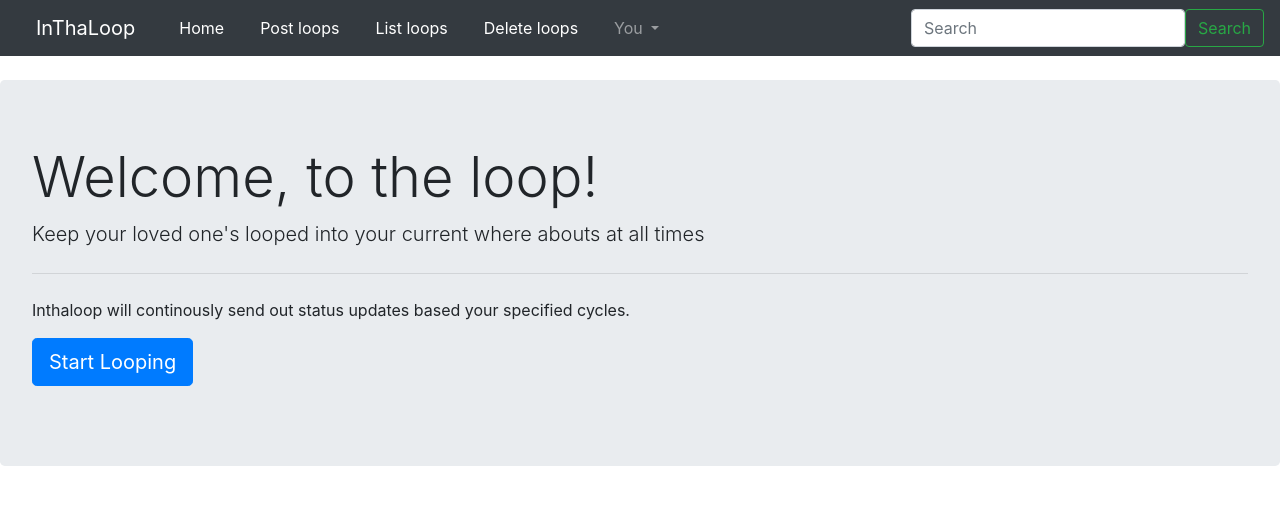
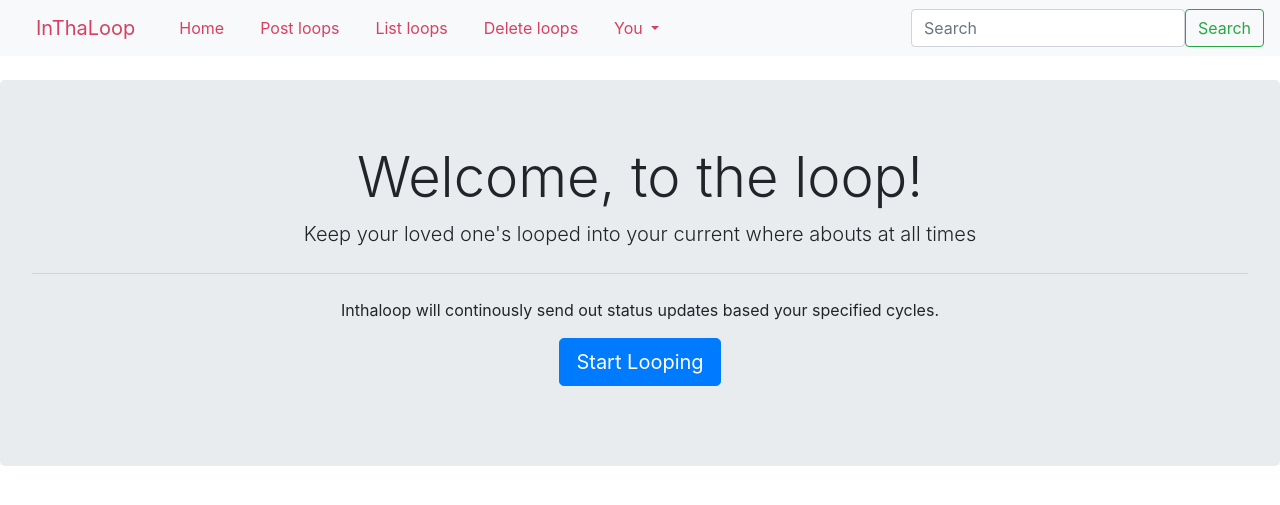
Before and after one commit to Balunywa/onetaacsthree, a Flask app: page / in a window 1280 px wide. Shown: the top 505 px of the page. Run offline with Flask 2, Linux system fonts and the light colour scheme; some libraries are stand-ins or nearby versions.

Commit message:
updates text center with jumbotron

```diff
--- a/templates/base.html
+++ b/templates/base.html
@@ -51,7 +51,7 @@
 
 <body>
 
-  <nav class="navbar navbar-expand-lg navbar navbar-dark bg-dark">
+  <nav class="navbar navbar-expand-lg bg-light">
     <a class="navbar-brand" href="#">InThaLoop</a>
     <button class="navbar-toggler" type="button" data-toggle="collapse" data-target="#navbarNavDropdown" aria-controls="navbarNavDropdown" aria-expanded="false" aria-label="Toggle navigation">
       <span class="navbar-toggler-icon"></span>
--- a/templates/home.html
+++ b/templates/home.html
@@ -1,6 +1,6 @@
 {%  extends "base.html" %}
 {% block content %}
-<div class="jumbotron">
+<div class="jumbotron  text-center">
   <h1 class="display-4">Welcome, to the loop!</h1>
   <p class="lead">Keep your loved one's looped into your current where abouts at all times</p>
   <hr class="my-4">
--- a/templates/list_events.html
+++ b/templates/list_events.html
@@ -1,7 +1,7 @@
 {%  extends "base.html" %}
 
 {% block content  %}
-<div class="jumbotron">
+<div class="jumbotron  text-center">
 <h1 class="display-4">These are your previous loop activities!</h1>
 <br>
 <ul class="list-group">
--- a/templates/post_event.html
+++ b/templates/post_event.html
@@ -3,7 +3,7 @@
 
 <div class="row">
     <div class="col-sm-6">
-      <div class="jumbotron">
+      <div class="jumbotron  text-center">
         <h1 class="display-4">Loop events!</h1>
       <br>
       <div class="card">
```
